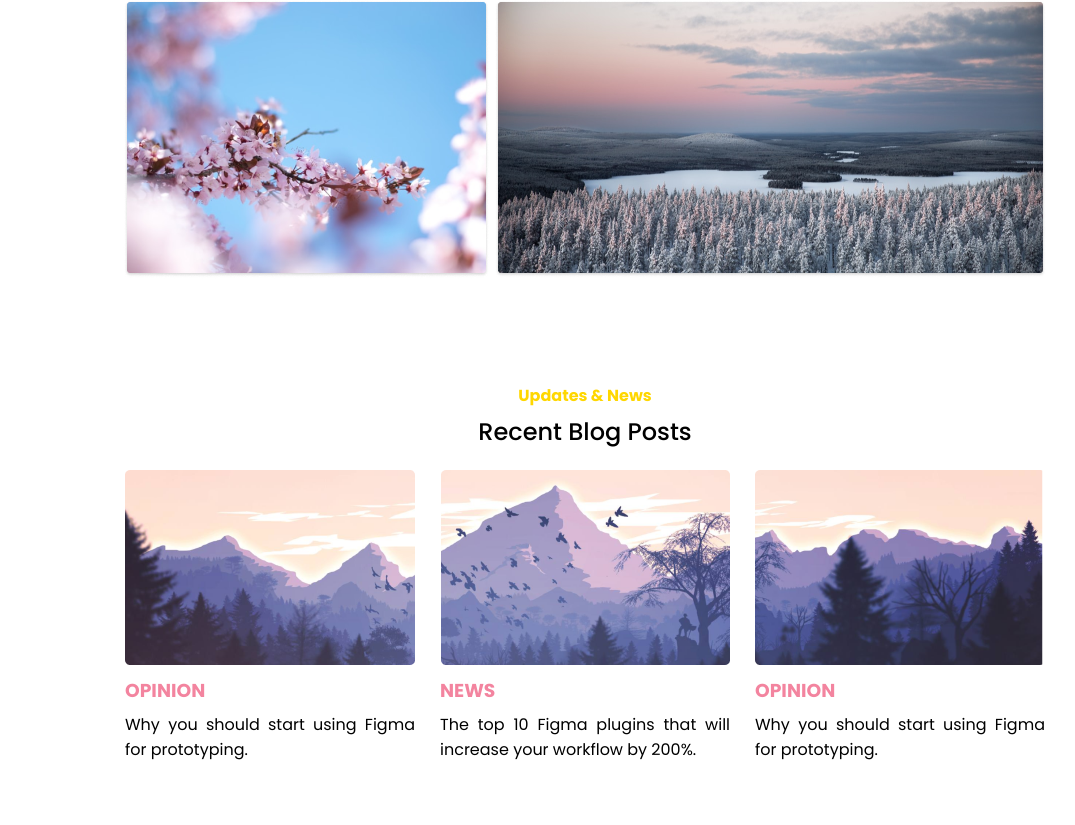
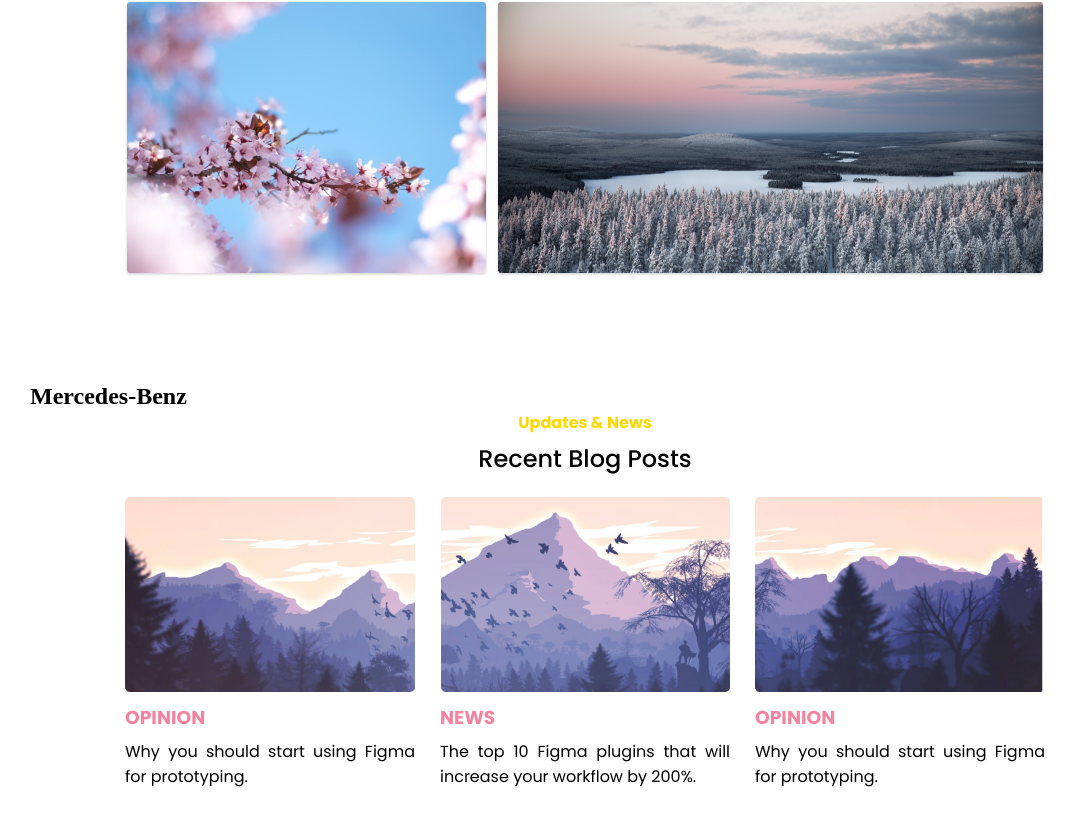
Before and after one commit to Asatillayev01Rj/WithFigma, a plain HTML site: page index.html in a window 1280 px wide. Shown: the part 2340-3165 px from the top of the page, without its empty margins (55-1130 px from the left). Drawn offline with Linux system fonts and the light colour scheme.

Commit message:
changed0

```diff
--- a/index.html
+++ b/index.html
@@ -122,6 +122,13 @@
                 </div>
             </section>
 
+
+            <section>
+                <h1>
+                    Mercedes-Benz
+                </h1>
+            </section>
+
             <section class="recent">
                 <p class="portfolio__pre-title">
                     Updates & News
```
